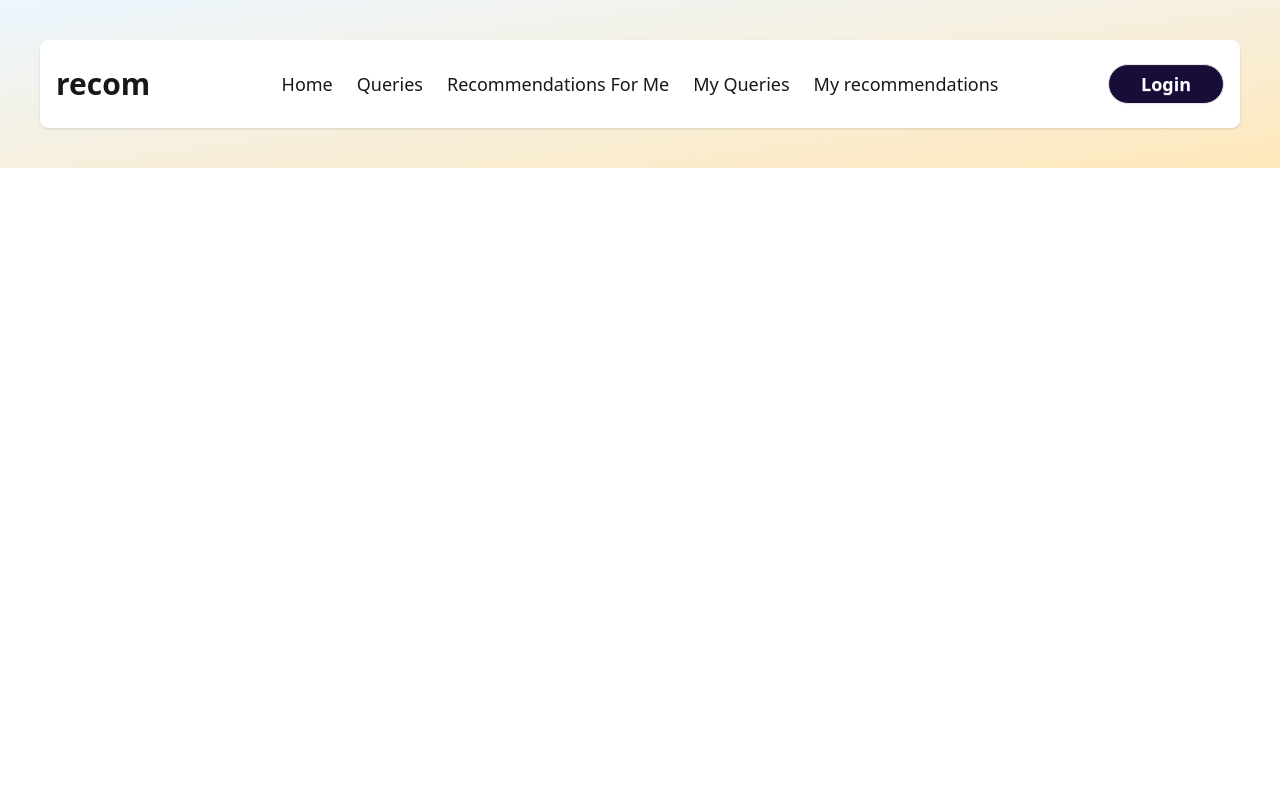
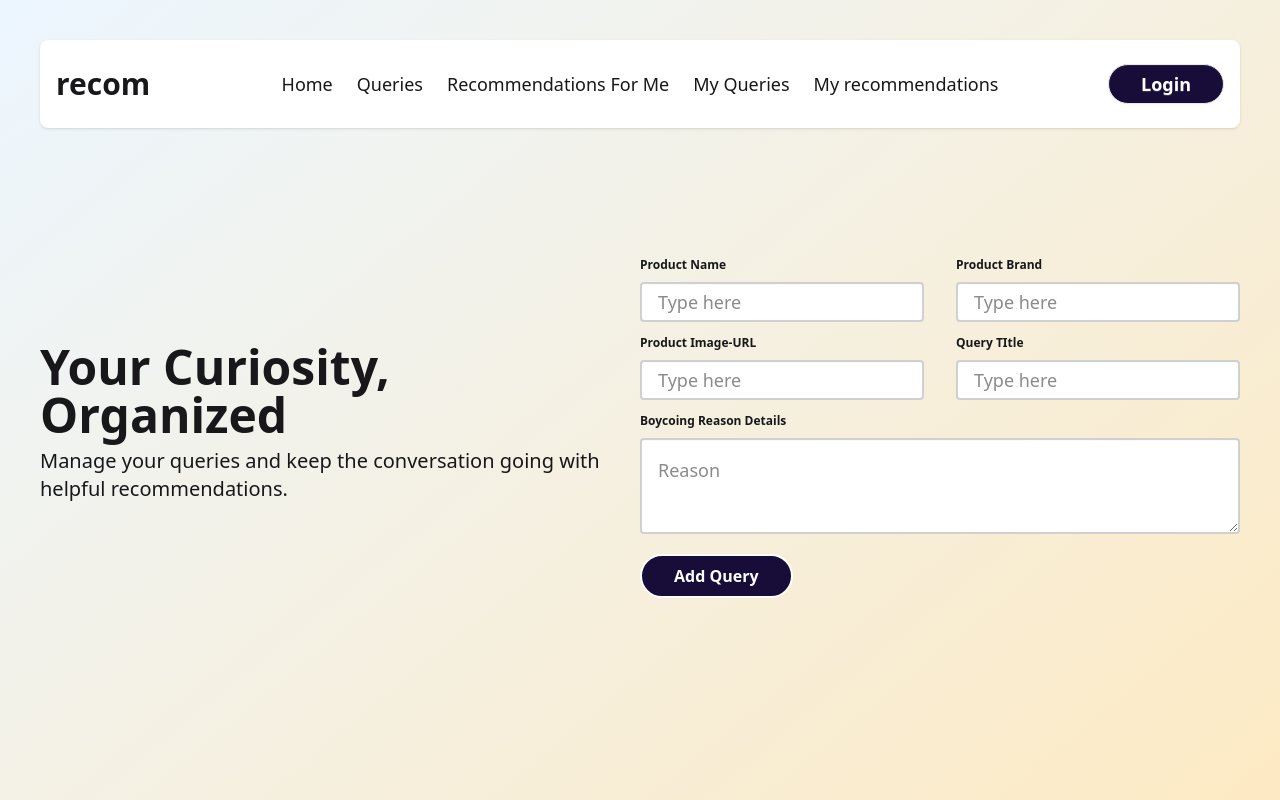
Before and after one commit to FarhanAfrad1/product-recommendation-client, a React (Vite) app: page /myqueries in a window 1280 px wide. Shown: the top 800 px of the page. Built offline with nearby package versions, Linux system fonts and the light colour scheme.

Commit message:
my queries page is designed

```diff
--- a/src/Layout/Layout.jsx
+++ b/src/Layout/Layout.jsx
@@ -11,7 +11,9 @@ const Layout = () => {
                 <NavBar></NavBar>
             </div>
             <div className='px-5 lg:px-10'>
-                <Outlet></Outlet>
+                <div className='min-h-screen'>
+                    <Outlet></Outlet>
+                </div>
                 <Footer></Footer>
             </div>
         </div>
--- a/src/pages/My Queries/MyQueries.jsx
+++ b/src/pages/My Queries/MyQueries.jsx
@@ -2,8 +2,45 @@ import React from 'react';
 
 const MyQueries = () => {
     return (
-        <div>
+        <div className='mt-20'>
+            <div className='w-full flex flex-col lg:flex-row lg:items-center'>
+                <div className='flex-1'>
+                    <h2 className='text-5xl font-semibold'>Your Curiosity, Organized</h2>
+                    <p className='text-xl mt-2'>Manage your queries and keep the conversation going with helpful recommendations.</p>
+                </div>
+                <div className='flex-1'>
+                    <form action="">
+                        <div className='flex gap-8'>
+                            <fieldset className="fieldset w-full">
+                                <legend className="fieldset-legend">Product Name</legend>
+                                <input type="text" className="input w-full  border-2 focus:outline-0 text-lg p-4" placeholder="Type here" name='name' />
+                            </fieldset>
+                            <fieldset className="fieldset w-full">
+                                <legend className="fieldset-legend">Product Brand</legend>
+                                <input type="text" className="input w-full  border-2 focus:outline-0 text-lg p-4" placeholder="Type here" name='photourl' />
+                            </fieldset>
+                        </div>
+                        <div className='flex gap-8'>
+                            <fieldset className="fieldset w-full">
+                                <legend className="fieldset-legend">Product Image-URL</legend>
+                                <input type="email" className="input w-full  border-2 focus:outline-0 text-lg p-4" placeholder="Type here" name='email' />
+                            </fieldset>
+                            <fieldset className="fieldset w-full">
+                                <legend className="fieldset-legend">Query TItle</legend>
+                                <input type="text" className="input w-full  border-2 focus:outline-0 text-lg p-4" placeholder="Type here" name='password' />
+                            </fieldset>
+                        </div>
+                        <div>
+                            <fieldset className="fieldset w-full">
+                                <legend className="fieldset-legend">Boycoing Reason Details</legend>
+                                <textarea className="textarea h-24 w-full  border-2 focus:outline-0 text-lg p-4" placeholder="Reason"></textarea>
+                            </fieldset>
+                        </div>
+                        <input type="submit" value="Add Query" className='mt-4 border-2 px-8 py-2 rounded-full font-semibold text-white bg-[#180d38] cursor-pointer active:scale-95 ' />
+                    </form>
+                </div>
 
+            </div>
         </div>
     );
 };
```
